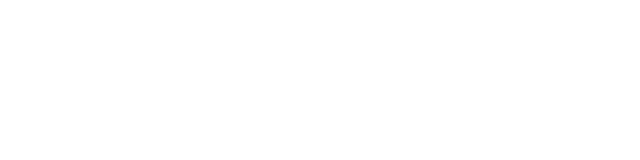
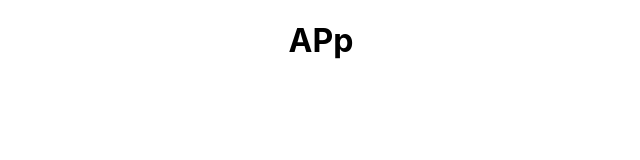
Before and after one commit to Kanthkiran/TypeScriptsAssignments, a React (Create React App) app in the folder TypescriptAssignment/react-typescript-demo/: page / in a window 1280 px wide. Shown: the top 160 px of the page, without its empty margins (319-959 px from the left). Built offline with nearby package versions, Linux system fonts and the light colour scheme.

Commit message:
HEADING DONE

```diff
--- a/TypescriptAssignment/react-typescript-demo/src/App.tsx
+++ b/TypescriptAssignment/react-typescript-demo/src/App.tsx
@@ -5,7 +5,7 @@ import './App.css';
 function App() {
   return (
     <div className="App">
-
+     <h1>APp</h1>
     </div>
   );
 }
```
